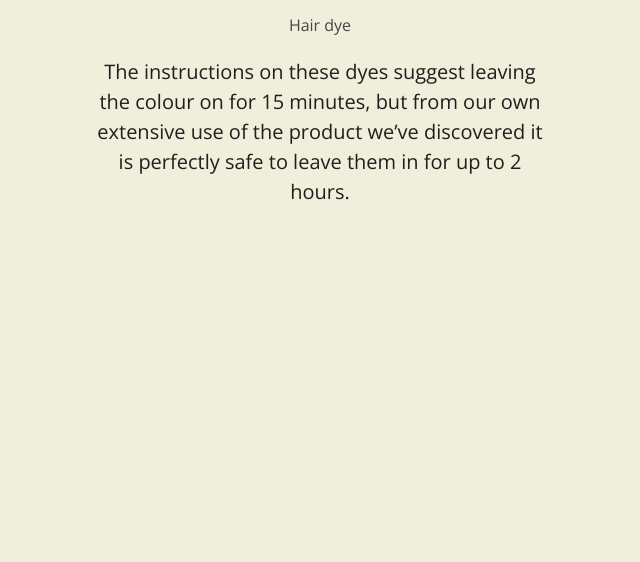
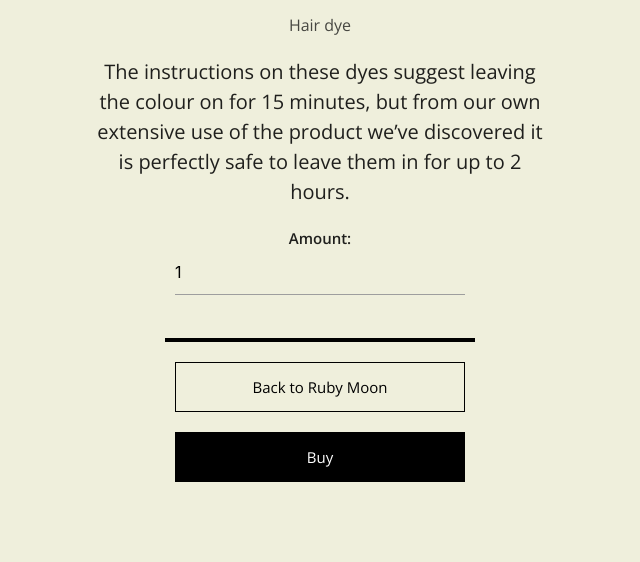
Before and after one commit to DelroyBrown28/rubymoon, a Django app: page /1 in a window 1280 px wide. Shown: the part 482-1044 px from the top of the page, without its empty margins (320-960 px from the left). Before the commit the page ends 682 px from the top, so only its background shows below. Run offline with Django 3.2, Linux system fonts and the light colour scheme; data comes from the database, SQL or seed files in the repository; some libraries are stand-ins or nearby versions.

Commit message:
added cart funcionality

```diff
--- /dev/null
+++ b/cart/context.py
@@ -0,0 +1,30 @@
+from decimal import Decimal
+from django.conf import settings
+
+
+def cart_contents(request):
+
+    cart_items = []
+    total = 0
+    product_amount = 0
+
+    if total < settings.FREE_DELIVERY_METER:
+        delivery = total * Decimal(settings.STANDARD_DELIVERY_PERCENTAGE/100)
+        free_delivery = settings.FREE_DELIVERY_METER - total
+    else:
+        delivery = 0
+        free_delivery = 0
+
+    grand_total = delivery + total
+
+    context = {
+        'cart_items' : cart_items,
+        'total' : total,
+        'product_amount' : product_amount,
+        'delivery' : delivery,
+        'free_delivery' : free_delivery,
+        'free_delivery_meter' : settings.FREE_DELIVERY_METER,
+        'grand_total' : grand_total,
+
+    }
+    return context
--- a/cart/templates/cart/cart.html
+++ b/cart/templates/cart/cart.html
@@ -23,7 +23,7 @@
         <div class="col s3 cart_info">
             <p>Your cart is empty</p>
             <hr><br>
-            <a class="back_to_store_button" href="{% url 'products' %}">
+            <a class="back_to_store_button" href="{% url 'home' %}">
                 <span class="button_text">Back to Ruby Moon</span>
             </a>
         </div>
--- a/cart/urls.py
+++ b/cart/urls.py
@@ -4,5 +4,6 @@ from . import views
 
 
 urlpatterns = [
-    path('', views.view_cart, name='view_cart')
+    path('', views.view_cart, name='view_cart'),
+    path('add/<item_id>', views.add_to_cart, name='add_to_cart'),
 ]
--- a/rubymoon/settings.py
+++ b/rubymoon/settings.py
@@ -69,6 +69,7 @@ TEMPLATES = [
                 'django.template.context_processors.request',  # required by allauth
                 'django.contrib.auth.context_processors.auth',
                 'django.contrib.messages.context_processors.messages',
+                'cart.context.cart_contents',
             ],
         },
     },
@@ -153,3 +154,6 @@ STATICFILES_DIRS = (
 
 MEDIA_URL = '/media/'
 MEDIA_ROOT = os.path.join(BASE_DIR, 'media')
+
+FREE_DELIVERY_METER = 100
+STANDARD_DELIVERY_PERCENTAGE = 10
--- a/static/css/main.css
+++ b/static/css/main.css
@@ -12,6 +12,10 @@ body {
 
 a {
     color: #000;
+}
+
+.intro_fadein {
+    visibility: hidden;
 }
 
 .highlight_text {
@@ -380,7 +384,7 @@ a.brand-logo {
     transition: 0.3s;
 }
 
-.cat_tag:hover>body  {
+.cat_tag:hover>body {
     opacity: 1;
 }
 
@@ -421,13 +425,69 @@ a.brand-logo {
 }
 
 .back_to_store_button {
+    margin: 0px 10px;
     height: 50px;
     display: flex;
     align-items: center;
     justify-content: center;
-    /* padding: 10px; */
+    width: 290px;
+    border: 1px solid #000;
+    transition: 0.3s;
+    overflow: hidden;
+}
 
-    border: 1px solid #000;
+.back_to_store_button:hover,
+.product_buy_button_wrap:hover {
+    opacity: 0.5;
+}
+
+.product_buy_button_wrap {
+    margin: 0px 10px;
+    background-color: #000;
+    border: none;
+    color: #fff;
+    height: 50px;
+    width: 290px;
+    display: flex;
+    align-items: center;
+    justify-content: center;
+    transition: 0.3s;
+    overflow: hidden;
+
+}
+
+.product_buy_button {
+    width: 100%;
+    height: 100%;
+    background-color: transparent;
+    border: none;
+    cursor: pointer;
+}
+
+.buy_text {
+    position: absolute;
+}
+
+.amount_input_form {
+    width: 50%;
+    display: flex;
+    flex-flow: column;
+
+}
+
+.amount_input {
+    width: 290px !important;
+
+}
+
+.button_wrap__product_info {
+    margin-top: 15px;
+    padding: 10px;
+    border-top: 4px solid #000;
+    display: flex;
+    justify-content: center;
+
+
 }
 
 @media (max-width:1406px) {
@@ -446,4 +506,16 @@ a.brand-logo {
         width: 100%;
         justify-content: space-evenly;
     }
+
+    .button_wrap__product_info {
+        flex-flow: column;
+
+    }
+
+    .back_to_store_button,
+    .product_buy_button_wrap {
+        margin: 10px 0px;
+    }
+
+
 }
--- a/static/javascript/script.js
+++ b/static/javascript/script.js
@@ -5,3 +5,32 @@ $(document).ready(function () {
     $('.modal').modal();
 
 });
+
+
+window.onload = function () {
+
+    const homepageFadein = new TimelineLite({
+        paused: false
+    });
+
+    homepageFadein.fromTo('.intro_fadein', 1, {
+        autoAlpha: '0'
+    }, {
+        delay: 0.5,
+        // stagger: 0.1,
+        autoAlpha: '1',
+    })
+
+    const textRollup = new TimelineLite({
+        paused: false
+    })
+
+    textRollup.fromTo('.scroll_animate', 1, {
+        y: '100px'
+    }, {
+        delay: 0.5,
+        y: '0'
+    })
+
+
+}
--- a/store_products/templates/products/product_info.html
+++ b/store_products/templates/products/product_info.html
@@ -3,10 +3,10 @@
 
 {% block content %}
 <div class="container">
-    <div class="row product_wrap">
+    <div class="row product_wrap intro_fadein">
         {% if product.image %}
 
-        <div class="product_image_wrap">
+        <div class="product_image_wrap intro_fadein">
             <img class="product_image" src="{{ product.image.url }}" alt="{{ product.name }}">
         </div>
         {% else %}
@@ -29,7 +29,32 @@
             </a>
             {% endif %}
         </p>
+
         <p class="description__product_info">{{ product.description }}</p>
+        <form class="row amount_input_form" action="{% url 'add_to_cart' product.id %}" method="POST">
+            {% csrf_token %}
+            <p style="margin: 0; text-align:center; font-weight:600">Amount:</p>
+            <div class="row">
+                <input class="amount_input" type="number" name="amount" value="1" min="1" max="99"
+                    data-item_id="{{ product.id }}" id="id_qty_{{ product.id }}">
+                <input type="hidden" name="redirect_url" value="{{ request.path }}">
+            </div>
+
+            <div class="row button_wrap__product_info">
+                <a class="back_to_store_button" href="{% url 'home' %}">
+                    <span class="button_text scroll_animate">Back to Ruby Moon</span>
+                </a>
+
+                <div class="product_buy_button_wrap">
+                <input class="product_buy_button" type="submit" type="hidden" value="" href="{% url 'add_to_cart' product.id %}">
+                    <span class="button_text buy_text scroll_animate">Buy</span>
+                </div>
+
+            </div>
+        </form>
+
+
+
 
     </div>
 </div>
--- a/store_products/templates/products/products.html
+++ b/store_products/templates/products/products.html
@@ -60,7 +60,7 @@
         <div class="row product__hairdye">
 
             {% for product in store_products %}
-            <div class="card">
+            <div class="card intro_fadein">
                 {% if product.image %}
                 <a class="card-image" href="{% url 'product_info' product.id %}">
                     <img src="{{ product.image.url }}" alt="{{ product.name }}">
--- a/templates/base.html
+++ b/templates/base.html
@@ -32,6 +32,8 @@
     <script src="https://cdnjs.cloudflare.com/ajax/libs/materialize/1.0.0/js/materialize.js"
         integrity="sha512-m2PhLxj2N91eYrIGU2cmIu2d0SkaE4A14bCjVb9zykvp6WtsdriFCiXQ/8Hdj0kssUB/Nz0dMBcoLsJkSCto0Q=="
         crossorigin="anonymous"></script>
+    <script src="https://cdnjs.cloudflare.com/ajax/libs/gsap/3.5.1/gsap.min.js"></script>
+    <script src="https://cdnjs.cloudflare.com/ajax/libs/gsap/3.5.1/ScrollTrigger.min.js"></script>
     <script src="{% static '\javascript\script.js' %}"></script>
     {% endblock %}
 
@@ -57,8 +59,8 @@
                 {% if request.user.is_authenticated %}
                 <li class="nav_items"><a class="nav_links" href="#">Profile</a></li>
                 <li class="nav_items z-depth-1 cart">
-                    <a class="nav_links {% if grand_total %} purple_text {% else %} dimmer {% endif %}" href="{% url 'view_cart' %}"> <i
-                            class="material-icons cart_icon">shopping_cart</i>
+                    <a class="nav_links {% if grand_total %} purple_text {% else %} dimmer {% endif %}"
+                        href="{% url 'view_cart' %}"> <i class="material-icons cart_icon">shopping_cart</i>
                         <p class="cart_amount">
                             {% if grand_total %}
                             £{{ grand_total|floatformat:2 }}
```
Also changed, not shown: cart/views.py (+18 -1 lines), home/templates/home/index.html (+11 -11 lines), 1 other file.
